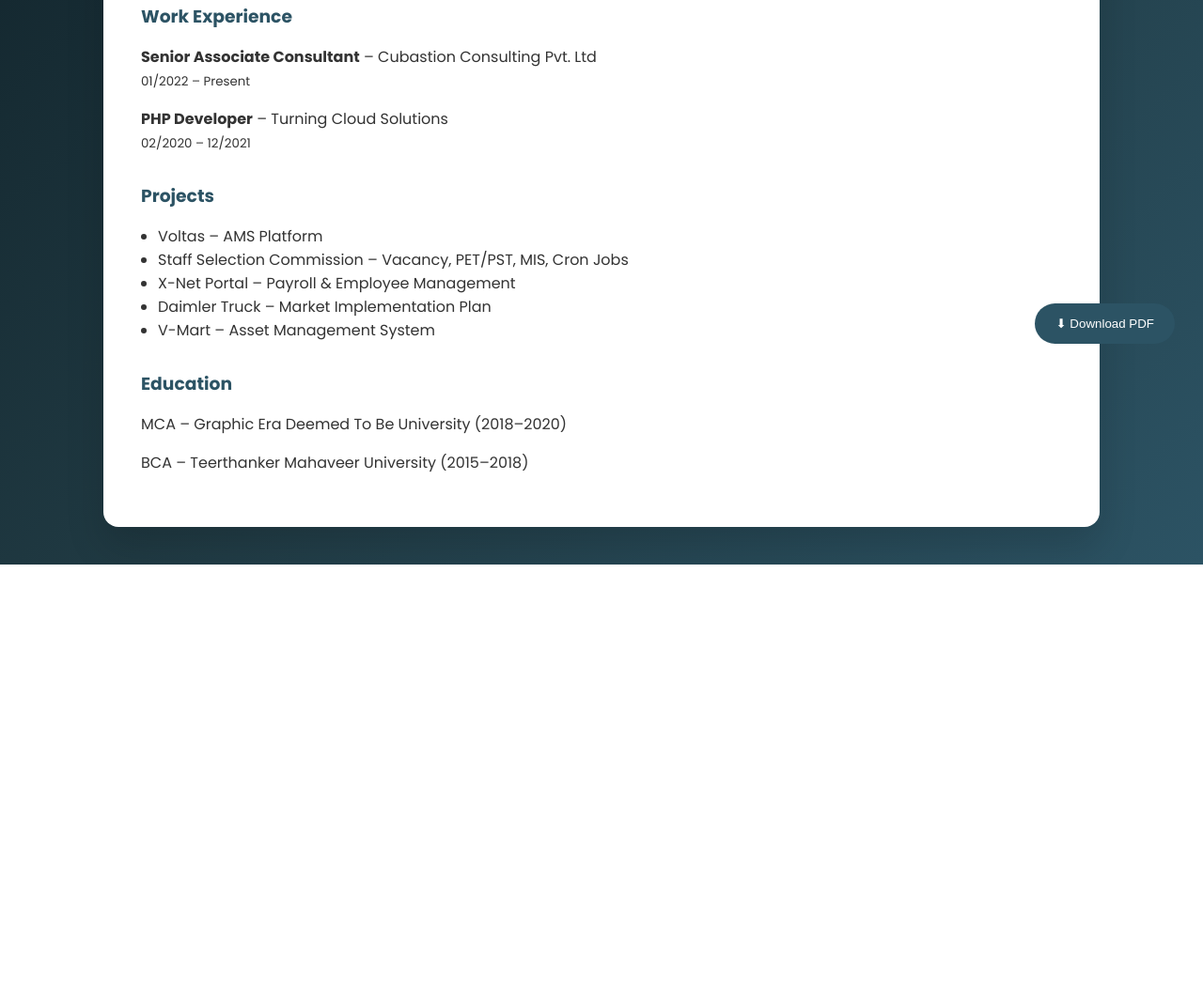
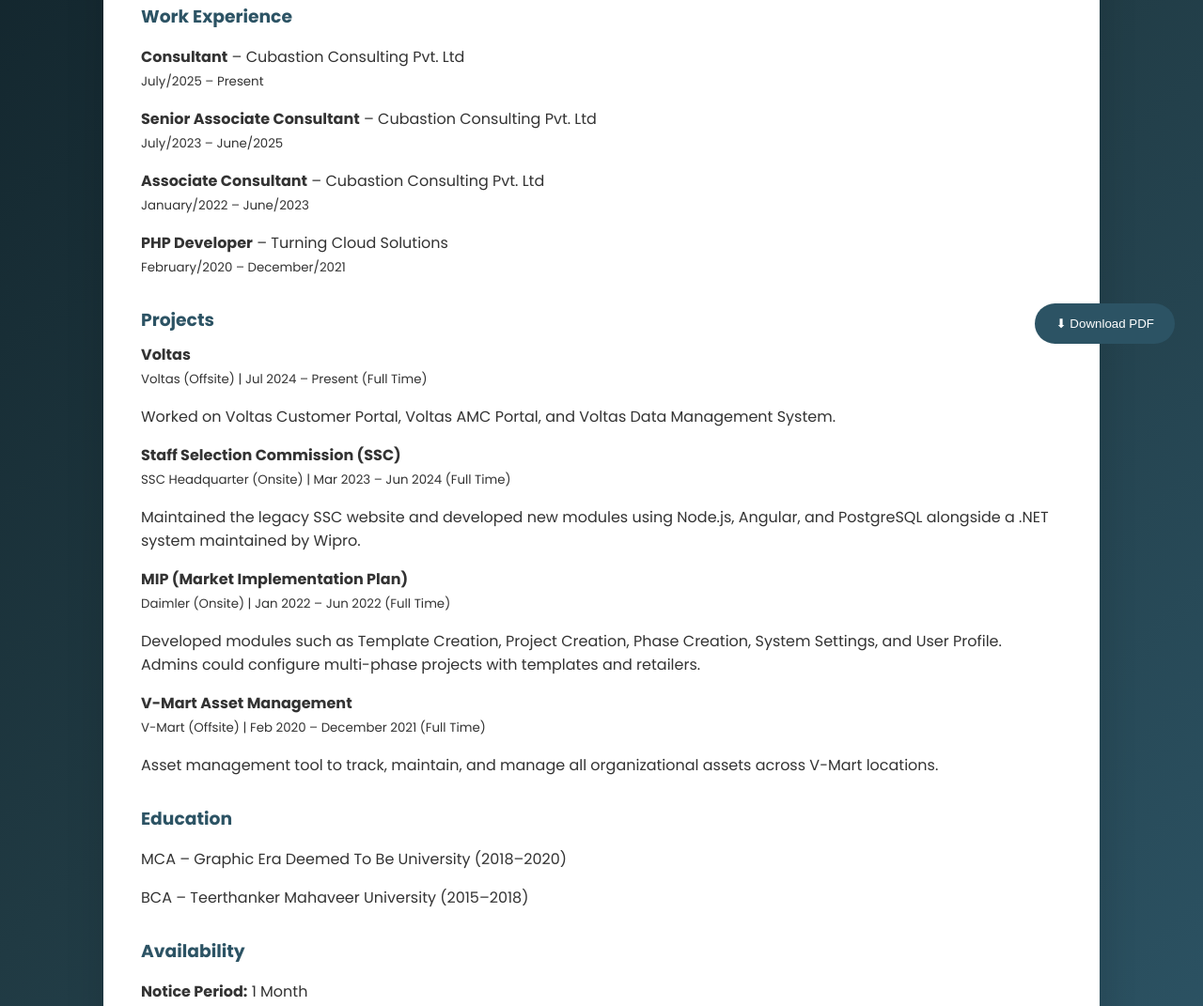
Before and after one commit to ankitchauhan21/ankit-chauhan-resume, a plain HTML site: page index.html in a window 1280 px wide. Shown: the part 404-1475 px from the top of the page at 94% size. Before the commit the page ends 1005 px from the top, so only its background shows below. Drawn offline with nearby package versions, Linux system fonts and the light colour scheme.

Commit message:
Update index.html

```diff
--- a/index.html
+++ b/index.html
@@ -84,34 +84,64 @@ const resumeData = {
     phone: "7017465239",
     location: "Noida, India"
   },
-  summary: "Experienced full stack developer with 5+ years of expertise in Node.js, Angular, PHP and modern frameworks. Focused on scalable systems, clean APIs and business-driven solutions.",
+  summary: "Experienced full stack developer with 6 years of expertise in Node.js, Angular, PHP, Laravel and modern frameworks. Strong experience in building scalable enterprise applications, clean REST APIs, and business-driven solutions.",
   skills: [
     "Node.js", "Angular", "JavaScript", "PHP", "Laravel",
     "REST APIs", "MySQL", "PostgreSQL", "Microservices", "Git"
   ],
   experience: [
+     {
+      role: "Consultant",
+      company: "Cubastion Consulting Pvt. Ltd",
+      duration: "July/2025 – Present"
+    },
     {
       role: "Senior Associate Consultant",
       company: "Cubastion Consulting Pvt. Ltd",
-      duration: "01/2022 – Present"
+      duration: "July/2023 – June/2025"
+    },
+    {
+      role: "Associate Consultant",
+      company: "Cubastion Consulting Pvt. Ltd",
+      duration: "January/2022 – June/2023"
     },
     {
       role: "PHP Developer",
       company: "Turning Cloud Solutions",
-      duration: "02/2020 – 12/2021"
+      duration: "February/2020 – December/2021"
     }
   ],
   projects: [
-    "Voltas – AMS Platform",
-    "Staff Selection Commission – Vacancy, PET/PST, MIS, Cron Jobs",
-    "X-Net Portal – Payroll & Employee Management",
-    "Daimler Truck – Market Implementation Plan",
-    "V-Mart – Asset Management System"
+    {
+      name: "Voltas",
+      theme: "Voltas (Offsite)",
+      duration: "Jul 2024 – Present (Full Time)",
+      description: "Worked on Voltas Customer Portal, Voltas AMC Portal, and Voltas Data Management System."
+    },
+    {
+      name: "Staff Selection Commission (SSC)",
+      theme: "SSC Headquarter (Onsite)",
+      duration: "Mar 2023 – Jun 2024 (Full Time)",
+      description: "Maintained the legacy SSC website and developed new modules using Node.js, Angular, and PostgreSQL alongside a .NET system maintained by Wipro."
+    },
+    {
+      name: "MIP (Market Implementation Plan)",
+      theme: "Daimler (Onsite)",
+      duration: "Jan 2022 – Jun 2022 (Full Time)",
+      description: "Developed modules such as Template Creation, Project Creation, Phase Creation, System Settings, and User Profile. Admins could configure multi-phase projects with templates and retailers."
+    },
+    {
+      name: "V-Mart Asset Management",
+      theme: "V-Mart (Offsite)",
+      duration: "Feb 2020 – December 2021 (Full Time)",
+      description: "Asset management tool to track, maintain, and manage all organizational assets across V-Mart locations."
+    }
   ],
   education: [
     "MCA – Graphic Era Deemed To Be University (2018–2020)",
     "BCA – Teerthanker Mahaveer University (2015–2018)"
-  ]
+  ],
+  noticePeriod: "1 Month"
 };
 
 /* =====================
@@ -149,12 +179,23 @@ function renderResume(data) {
 
       <section class="section">
         <h3>Projects</h3>
-        <ul>${data.projects.map(p => `<li>${p}</li>`).join('')}</ul>
+        ${data.projects.map(p => `
+          <div style="margin-bottom:16px;">
+            <strong>${p.name}</strong><br>
+            <small>${p.theme} | ${p.duration}</small>
+            <p>${p.description}</p>
+          </div>
+        `).join('')}
       </section>
 
       <section class="section">
         <h3>Education</h3>
         ${data.education.map(ed => `<p>${ed}</p>`).join('')}
+      </section>
+
+      <section class="section">
+        <h3>Availability</h3>
+        <p><strong>Notice Period:</strong> ${data.noticePeriod}</p>
       </section>
     </div>
   `;
```
